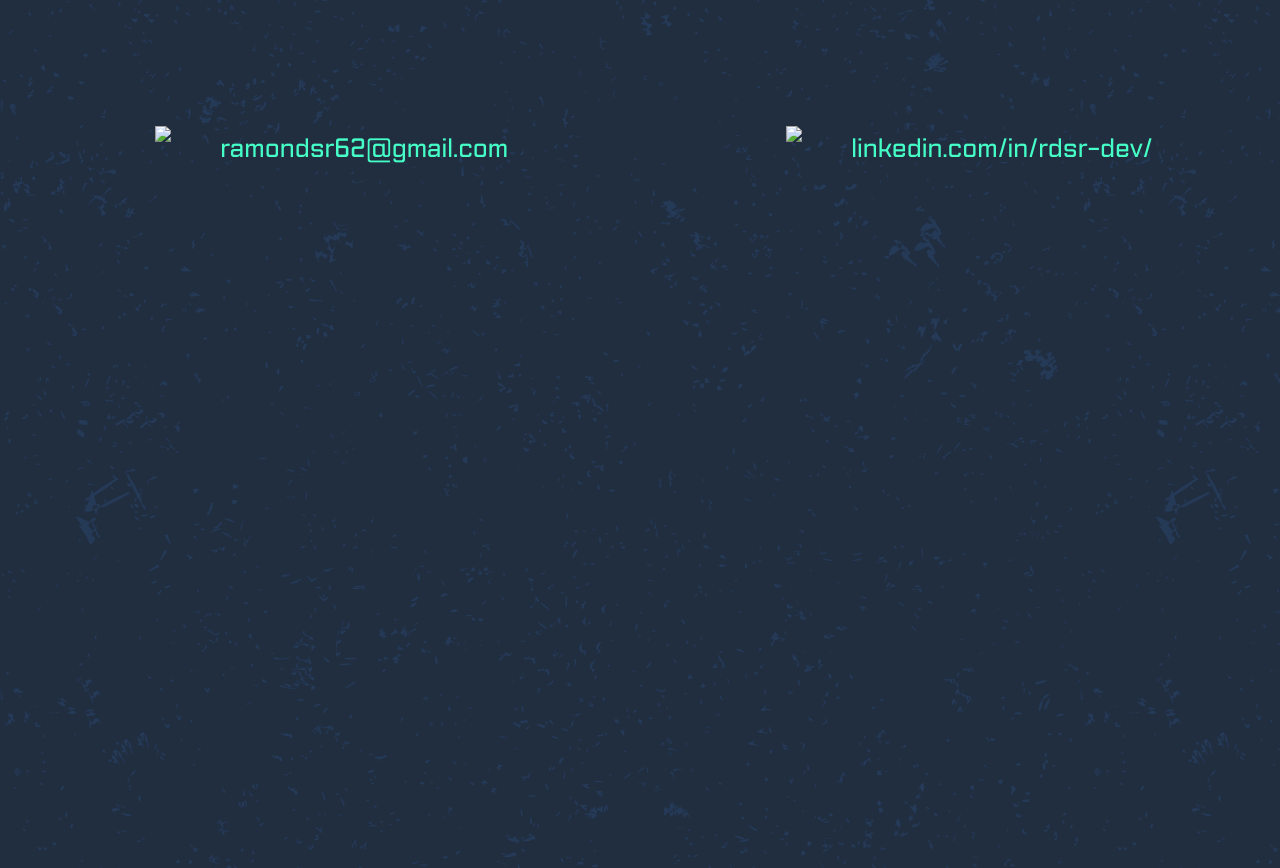
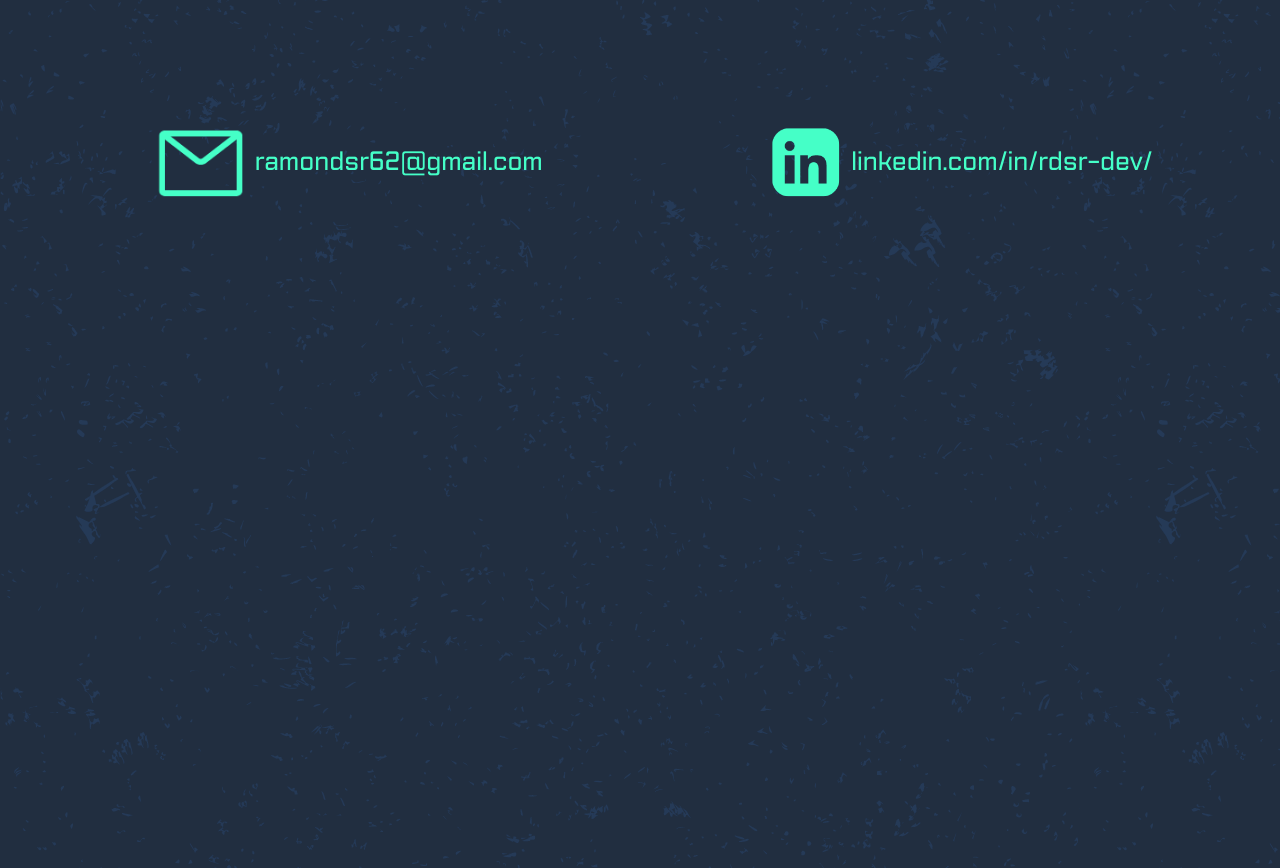
Before and after one commit to Ramonvy/outlier, a plain HTML site: page index.html in a window 1280 px wide. Shown: the part 4380-5248 px from the top of the page. Drawn offline with Linux system fonts and the light colour scheme; the site is published under a folder, as on GitHub Pages, so addresses that start at the root find nothing.

```diff
--- a/index.html
+++ b/index.html
@@ -46,14 +46,14 @@
 
                     <div class="cts_a">
                         <div class="cts">
-                            <img src="/img/email_icon.png"/>
+                            <img src="./img/email_icon.png"/>
                             <p>ramondsr62@gmail.com</p>
                         </div>
                     </div>
 
                     <div class="cts_a">
                         <div class="cts">
-                            <img src="/img/lkdin_icon.png"/>
+                            <img src="./img/lkdin_icon.png"/>
                             <p><a href="https://linkedin.com/in/rdsr-dev/">linkedin.com/in/rdsr-dev/</a></p>
                         </div>
                     </div>
```
